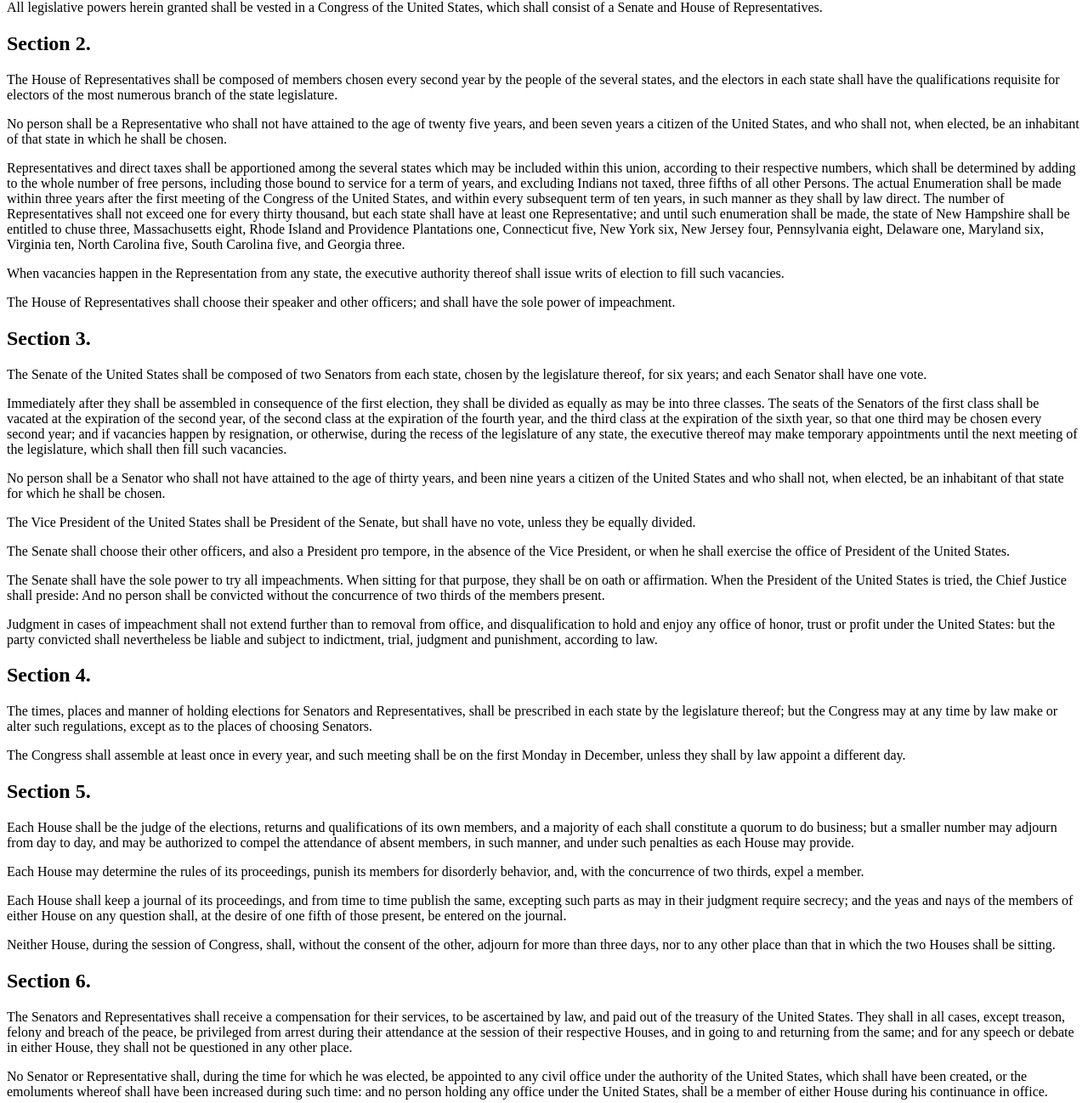
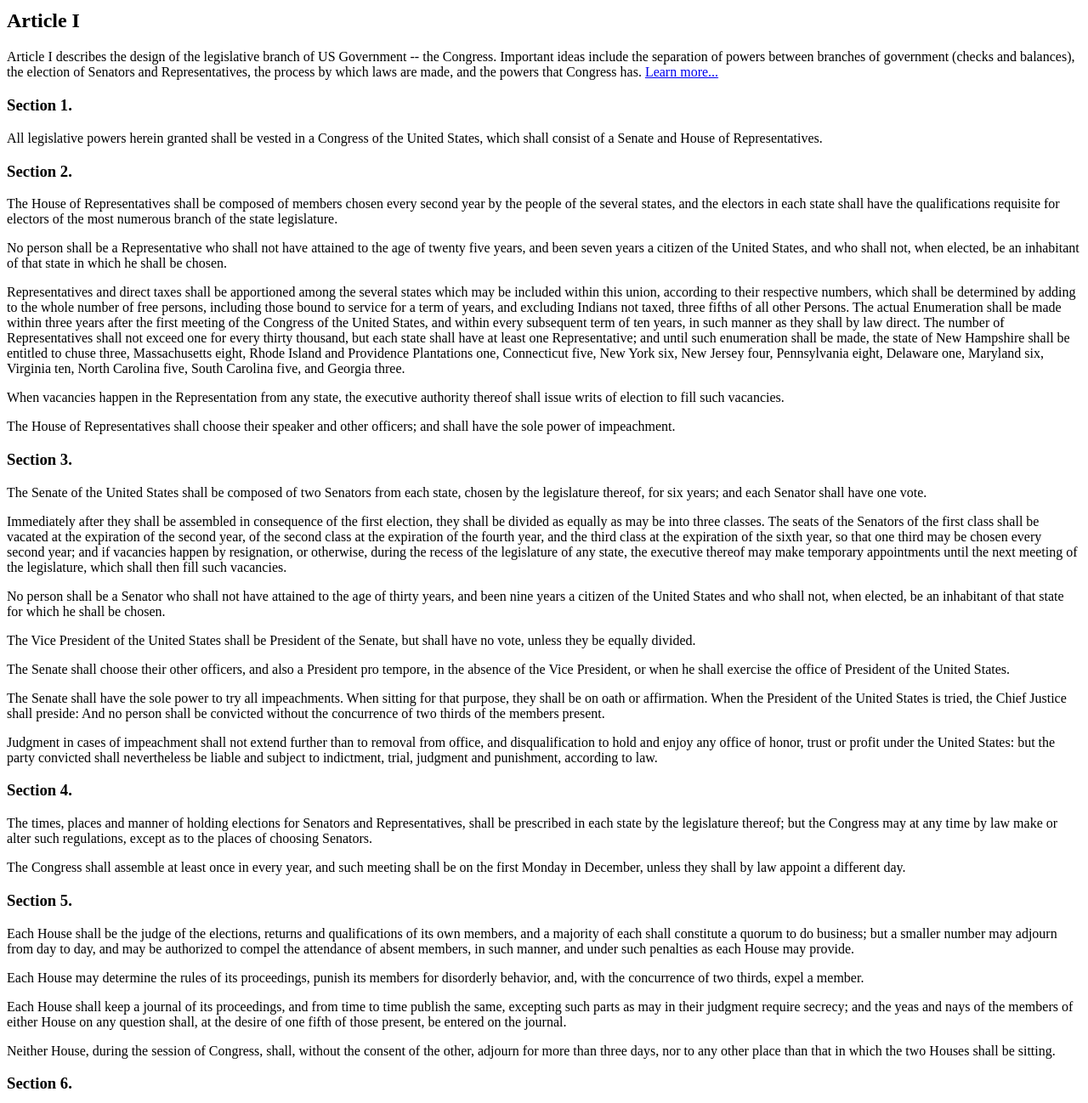
Before and after one commit to eduardo-valencia/csc104-w2-css-constitution, a plain HTML site: page src/index.html in a window 1280 px wide. Shown: the part 55-1353 px from the top of the page at 85% size. Drawn offline with Linux system fonts and the light colour scheme.

Commit message:
Add missing title & introduction

```diff
--- a/src/index.html
+++ b/src/index.html
@@ -1,9 +1,21 @@
-<h2>Section 1.</h2>
+<h1>Legal Information Institute</h1>
+<h2>Article I</h2>
+<p>
+  Article I describes the design of the legislative branch of US Government --
+  the Congress. Important ideas include the separation of powers between
+  branches of government (checks and balances), the election of Senators and
+  Representatives, the process by which laws are made, and the powers that
+  Congress has.
+  <a href="https://www.law.cornell.edu/constitution-conan/article-1"
+    >Learn more...</a
+  >
+</p>
+<h3>Section 1.</h3>
 <p>
   All legislative powers herein granted shall be vested in a Congress of the
   United States, which shall consist of a Senate and House of Representatives.
 </p>
-<h2>Section 2.</h2>
+<h3>Section 2.</h3>
 <p>
   The House of Representatives shall be composed of members chosen every second
   year by the people of the several states, and the electors in each state shall
@@ -40,7 +52,7 @@
   The House of Representatives shall choose their speaker and other officers;
   and shall have the sole power of impeachment.
 </p>
-<h2>Section 3.</h2>
+<h3>Section 3.</h3>
 <p>
   The Senate of the United States shall be composed of two Senators from each
   state, chosen by the legislature thereof, for six years; and each Senator
@@ -84,7 +96,7 @@
   liable and subject to indictment, trial, judgment and punishment, according to
   law.
 </p>
-<h2>Section 4.</h2>
+<h3>Section 4.</h3>
 <p>
   The times, places and manner of holding elections for Senators and
   Representatives, shall be prescribed in each state by the legislature thereof;
@@ -96,7 +108,7 @@
   shall be on the first Monday in December, unless they shall by law appoint a
   different day.
 </p>
-<h2>Section 5.</h2>
+<h3>Section 5.</h3>
 <p>
   Each House shall be the judge of the elections, returns and qualifications of
   its own members, and a majority of each shall constitute a quorum to do
@@ -119,7 +131,7 @@
   the other, adjourn for more than three days, nor to any other place than that
   in which the two Houses shall be sitting.
 </p>
-<h2>Section 6.</h2>
+<h3>Section 6.</h3>
 <p>
   The Senators and Representatives shall receive a compensation for their
   services, to be ascertained by law, and paid out of the treasury of the United
@@ -136,7 +148,7 @@
   increased during such time: and no person holding any office under the United
   States, shall be a member of either House during his continuance in office.
 </p>
-<h2>Section 7.</h2>
+<h3>Section 7.</h3>
 <p>
   All bills for raising revenue shall originate in the House of Representatives;
   but the Senate may propose or concur with amendments as on other Bills.
@@ -167,7 +179,7 @@
   Representatives, according to the rules and limitations prescribed in the case
   of a bill.
 </p>
-<h2>Section 8.</h2>
+<h3>Section 8.</h3>
 <p>
   The Congress shall have power to lay and collect taxes, duties, imposts and
   excises, to pay the debts and provide for the common defense and general
@@ -240,7 +252,7 @@
   Constitution in the government of the United States, or in any department or
   officer thereof.
 </p>
-<h2>Section 9.</h2>
+<h3>Section 9.</h3>
 <p>
   The migration or importation of such persons as any of the states now existing
   shall think proper to admit, shall not be prohibited by the Congress prior to
@@ -273,7 +285,7 @@
   of the Congress, accept of any present, emolument, office, or title, of any
   kind whatever, from any king, prince, or foreign state.
 </p>
-<h2>Section 10.</h2>
+<h3>Section 10.</h3>
 <p>
   No state shall enter into any treaty, alliance, or confederation; grant
   letters of marque and reprisal; coin money; emit bills of credit; make
```
